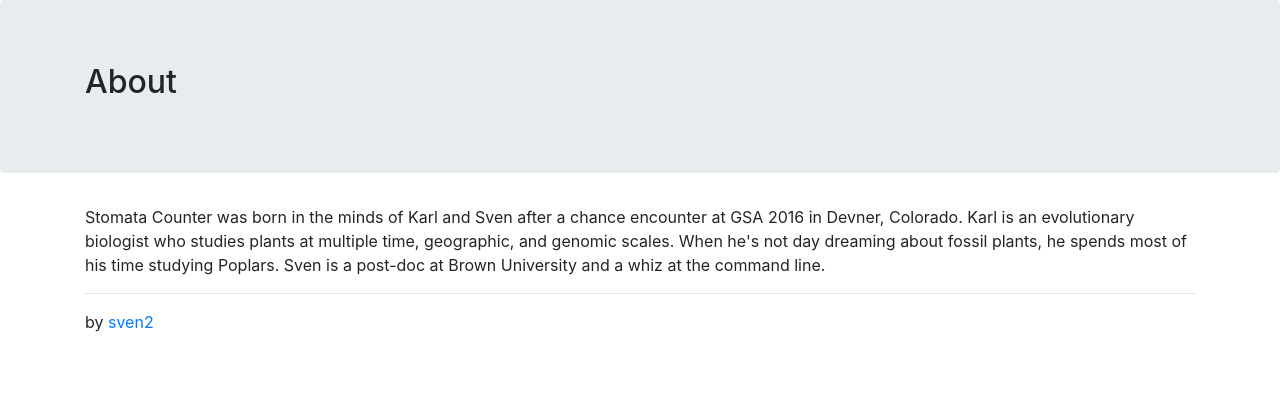
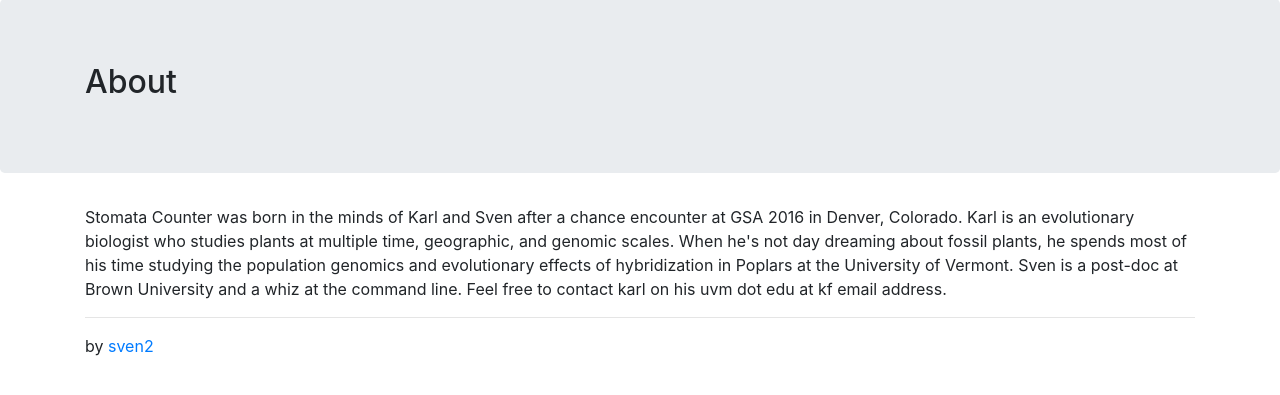
Before and after one commit to SvenTwo/epidermal, a Flask app: page /about in a window 1280 px wide. Shown: the part 137-532 px from the top of the page. Run offline with Flask 2, Linux system fonts and the light colour scheme; some libraries are stand-ins or nearby versions.

Commit message:
Updated about.html

```diff
--- a/templates/about.html
+++ b/templates/about.html
@@ -13,7 +13,7 @@
     </div>
 
     <div class="container">
-        <p>Stomata Counter was born in the minds of Karl and Sven after a chance encounter at GSA 2016 in Devner, Colorado. Karl is an evolutionary biologist who studies plants at multiple time, geographic, and genomic scales. When he's not day dreaming about fossil plants, he spends most of his time studying Poplars. Sven is a post-doc at Brown University and a whiz at the command line. </p>
+        <p>Stomata Counter was born in the minds of Karl and Sven after a chance encounter at GSA 2016 in Denver, Colorado. Karl is an evolutionary biologist who studies plants at multiple time, geographic, and genomic scales. When he's not day dreaming about fossil plants, he spends most of his time studying the population genomics and evolutionary effects of hybridization in Poplars at the University of Vermont. Sven is a post-doc at Brown University and a whiz at the command line. Feel free to contact karl on his uvm dot edu at kf email address.</p>
 
         {{ super() }}
     </div> <!-- /container -->
```
